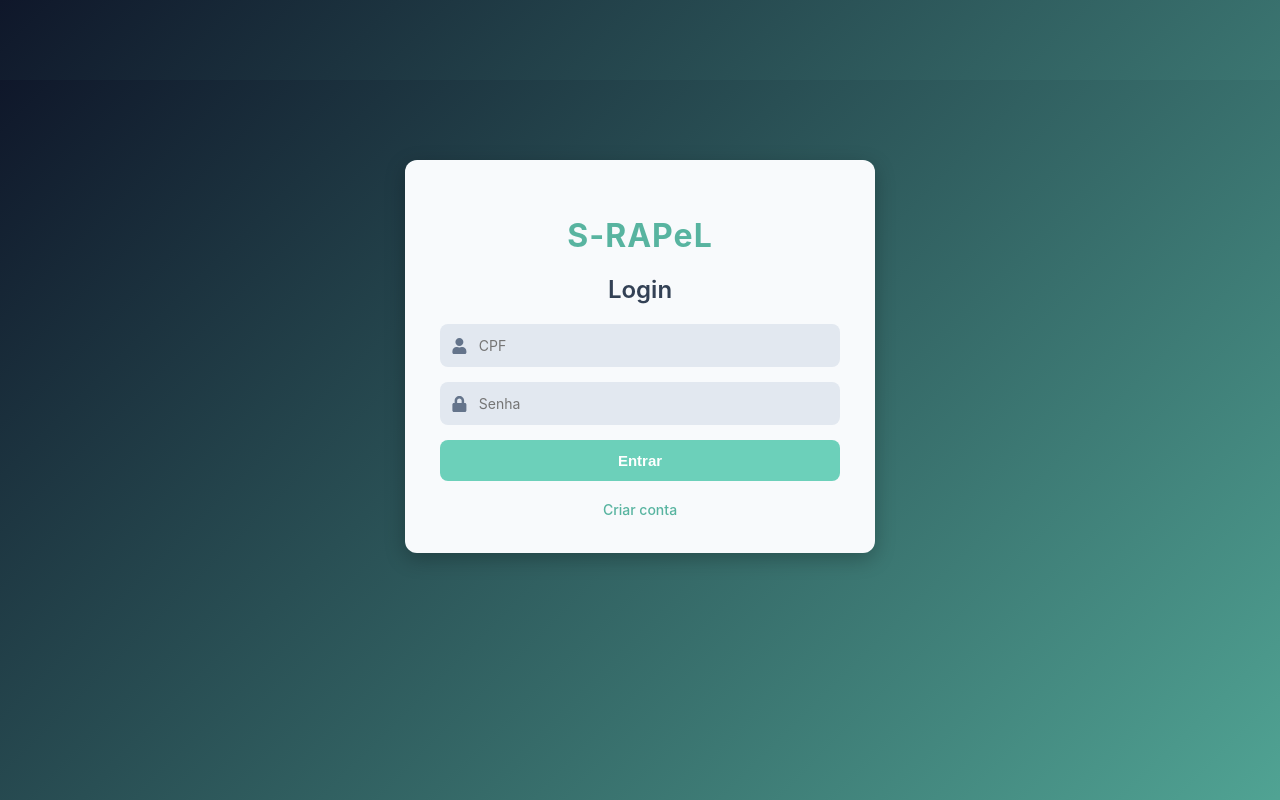
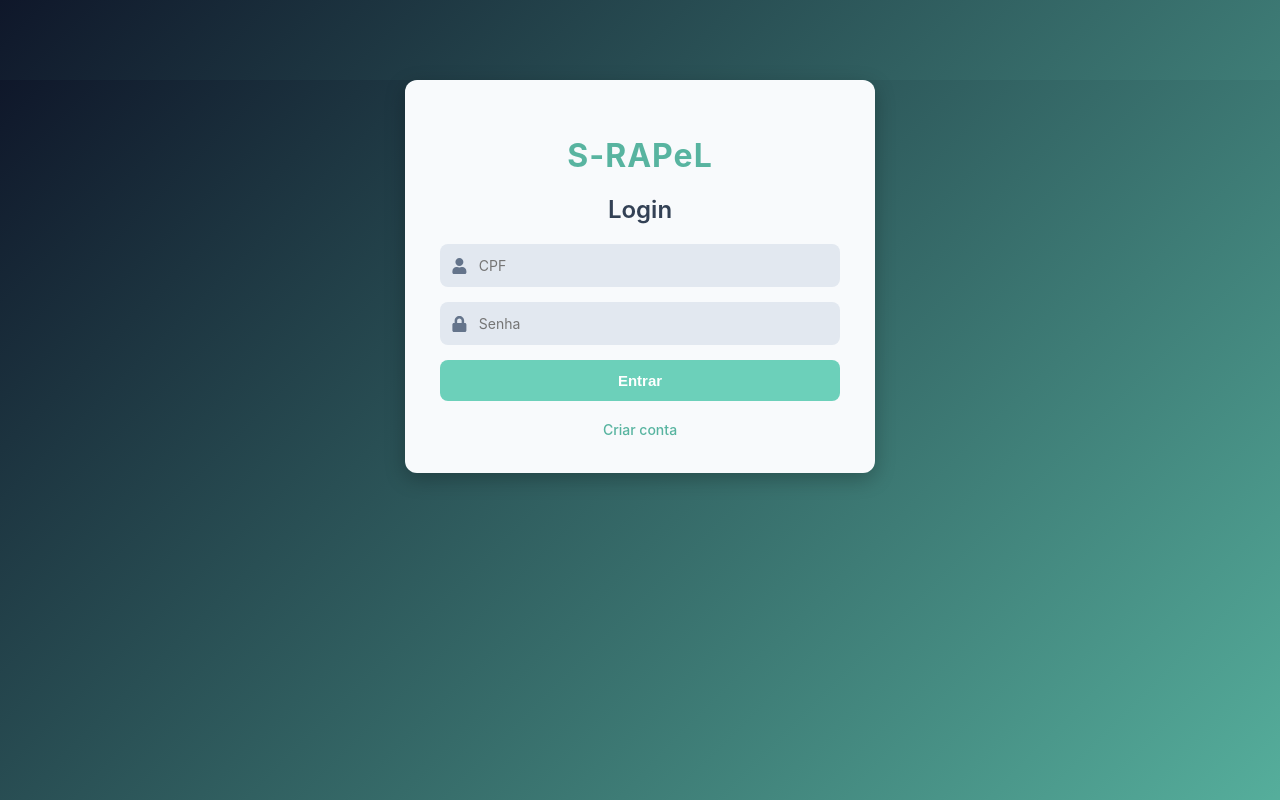
Before and after one commit to Andrey-DC-Silva/sysrapel-client, a React (Vite) app: page / in a window 1280 px wide. Shown: the top 800 px of the page. Built offline with nearby package versions, Linux system fonts and the light colour scheme; no server answers.

Commit message:
Update Login.css

```diff
--- a/src/pages/Login.css
+++ b/src/pages/Login.css
@@ -10,13 +10,13 @@ html, body {
   background: linear-gradient(135deg, #0f172a, var(--primary-dark));
   height: 100%;
   margin: 0;
-  padding: 80px 0;
+  padding: 0;
   font-family: 'Inter', sans-serif;
 }
 
 .login-container {
   max-width: 400px;
-  margin: 0 auto;
+  margin: 80px auto;
   padding: 35px;
   border-radius: 12px;
   background: #f8fafc;
```
